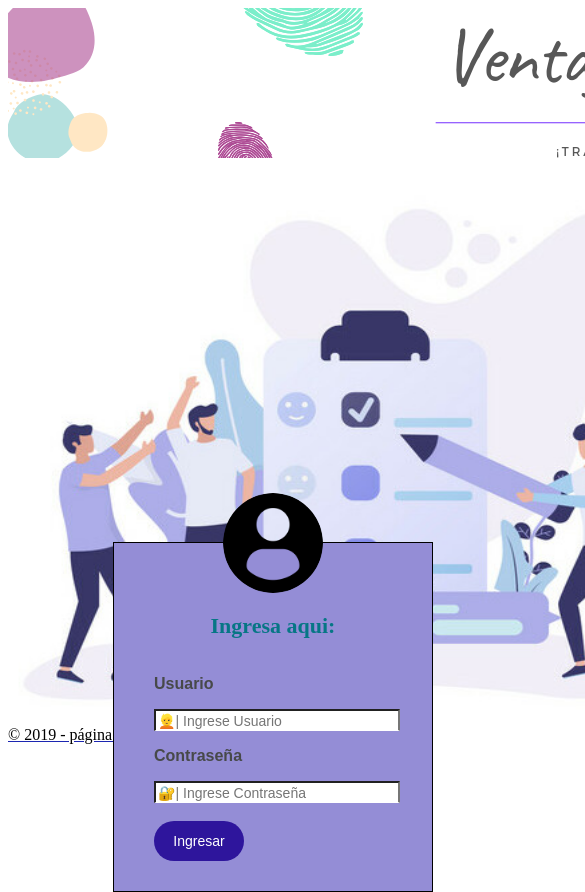
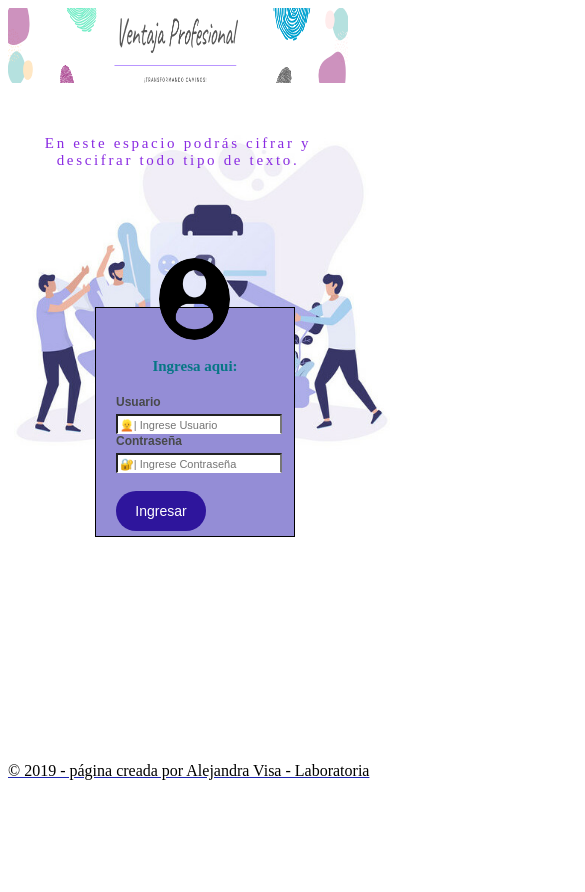
Before and after one commit to Laboratoria/LIM010-Cipher, a website: page src/index.html in a window 390 px wide. Shown: the top 892 px of the page, 585 px wide, since content can reach past the window. After the commit the page ends 844 px from the top, so only its background shows below. Drawn offline with Linux system fonts and the light colour scheme.

Commit message:
max-width:600px css

```diff
--- a/src/cipher.js
+++ b/src/cipher.js
@@ -11,6 +11,7 @@ window.cipher = {
     }
     return result;
   },
+
   decode: (offset, string) => {
     let decodedString = '';
     offset = Math.abs(offset) % 26;
@@ -26,4 +27,5 @@ window.cipher = {
       }
     }
     return decodedString;
-  };
+  }
+};
--- a/src/index.html
+++ b/src/index.html
@@ -5,6 +5,7 @@
   <meta charset="utf-8">
   <title>Ventaja Profesional</title>
   <link rel="stylesheet" href="style.css" />
+  <meta name="viewport" content="width=device-width, initial-scale=1.0">
 </head>
 
 <body>
--- a/src/style.css
+++ b/src/style.css
@@ -1,7 +1,11 @@
-body style {
-    width: 1366px;
+body {
+  width: 100%;
+  display: flex;
+    flex-direction: column;
+    justify-content: center;
+    box-sizing: border-box;
+
 }
-
 .visible {
     display: block;
 }
@@ -10,69 +14,77 @@ body style {
     display: none;
 }
 
+@media screen and (max-width: 600px){
+header img{
+width: 340px;
+height: 75px;
+}
+
+main{
+  min-height: 80vh;
+}
+
 #imagenPrincipal{
-float: left;
-margin-right: 50px;
-margin-top: -20px;
-margin-bottom: -5px;
-width: 700px;
-height: 550px;
+    width: 100%;
+    height: 100%;
 }
 
 #footer {
     display: flex;
     bottom: 0;
     width: 100%;
-    height: 2.1rem;        /* Footer height */
+    height: 2.5rem;        /* Footer height */
 }
 
 #fraseIntro{
   color: blueviolet;
   letter-spacing: 2pt;
-    font-size: 25px;
-    width: 300px;
+  font-size: 15px;
+  width: 340px;
   position: absolute;
-    top: 200px;
-    left: 800px;
+  top: 120px;
+  text-align: center;
 }
 
 #loginForm {
-    width: 320px;
-    height: 350px;
+  width: 200px;
+  height: 230px;
   background: rgb(148, 141, 214);
   color: rgb(255, 255, 255);
-    top: 85%;
-    left: 70%;
+  top: 50%;
+  left: 50%;
   position: absolute;
   transform: translate(-50%,-50%);
   box-sizing: border-box;
   border: 1px solid black;
-    padding: 70px 40px;
+  padding: 50px 20px;
   padding-bottom: 20px;
 }
 
 .avatar{
-    width: 100px;
-    height: 100px;
+  width: 36%;
+  height: 36%;
   border-radius: 50%;
   position: absolute;
   top: -50px;
-    left: calc(50% - 50px);
+  left: calc(57% - 50px);
 }
 
 h2{
     margin: 0px;
     padding: 0 0 20px;
     text-align: center;
-    font-size: 22px;
-    color: rgb(6, 118, 133)
+    font-size: 15px;
+    color: rgb(6, 118, 133);
 }
 
 #loginForm p{
     font-family: sans-serif;
     font-weight: bold;
-    font-size: 16px;
+    font-size: 12px;
     color:rgb(71, 73, 73);
+    margin-top: 0px;
+    margin-bottom: 5px;
 }
 
 #loginForm input{
@@ -82,9 +94,9 @@ h2{
 #loginForm input[type="text"], input[type="password"] {
   border-bottom: 1px solid #fff;
   outline: none;
-height: 17px;
+  height: 15px;
   color: rgb(0, 0, 0);
-font-size: 14px;
+  font-size: 11px;
 }
 
 #loginForm input[type="button"]
@@ -106,11 +118,7 @@ border-radius: 20px;
     color: #000;
     opacity: 1;
 }
-/*
-@media (max-width:480px){
-        width: 95%;
-}
-*/
+
 #divTransform{
     height: 370px;
 }
@@ -210,3 +218,223 @@ border-radius: 20px;
     border: #4682B4 1px solid;
     border-radius: 20px;
 }
+
+}
+
+/*
+@media screen and (min-width: 600px){
+  header img{
+  width: 340px;
+  height: 75px;
+  }
+
+  main{
+    min-height: 80vh;
+  }
+  .visible {
+      display: block;
+  }
+
+  .hidden {
+      display: none;
+  }
+
+  #imagenPrincipal{
+      float: left;
+      margin-right: 50px;
+      margin-top: -20px;
+      margin-bottom: -5px;
+      width: 300px;
+      height: 200px;
+  }
+
+  #footer {
+      display: flex;
+      bottom: 0;
+      width: 100%;
+      height: 2.5rem;
+  }
+
+  #fraseIntro{
+      color: blueviolet;
+      letter-spacing: 2pt;
+      font-size: 25px;
+      width: 300px;
+      position: absolute;
+      top: 200px;
+      left: 800px;
+  }
+
+  #loginForm {
+      width: 320px;
+      height: 350px;
+      background: rgb(148, 141, 214);
+      color: rgb(255, 255, 255);
+      top: 68%;
+      left: 66%;
+      position: absolute;
+      transform: translate(-50%,-50%);
+      box-sizing: border-box;
+      border: 1px solid black;
+      padding: 70px 40px;
+      padding-bottom: 20px;
+  }
+
+  .avatar{
+      width: 100px;
+      height: 100px;
+      border-radius: 50%;
+      position: absolute;
+      top: -50px;
+      left: calc(50% - 50px);
+  }
+
+  h2{
+      margin: 0px;
+      padding: 0 0 20px;
+      text-align: center;
+      font-size: 22px;
+      color: rgb(6, 118, 133)
+  }
+
+  #loginForm p{
+      font-family: sans-serif;
+      font-weight: bold;
+      font-size: 16px;
+      color:rgb(71, 73, 73);
+  }
+
+  #loginForm input{
+      width: 100%;
+  }
+
+  #loginForm input[type="text"], input[type="password"] {
+      border-bottom: 1px solid #fff;
+      outline: none;
+      height: 17px;
+      color: rgb(0, 0, 0);
+      font-size: 14px;
+  }
+
+  #loginForm input[type="button"]
+  {
+      border: none;
+      outline: none;
+      height: 40px;
+      width: 90px;
+      background: #2e159c;
+      color: #fff;
+      font-size: 14px;
+      border-radius: 20px;
+  }
+
+  #loginForm input[type="button"]:hover
+  {
+      cursor: pointer;
+      background: rgb(54, 209, 201);
+      color: #000;
+      opacity: 1;
+  }
+
+  #divTransform{
+      height: 370px;
+  }
+  .divContainer{
+      display: flex;
+      flex-flow: row nowrap;
+      justify-content: space-around;
+  }
+
+  #addFeedback{
+      color: #5F9EA0;
+      font-weight: bold;
+      text-align: center;
+  }
+  #textAreaIn{
+      border-color: #231d38;
+      width: 360px;
+      height: 150px;
+  }
+
+  #showFeedback{
+      color: #5F9EA0;
+      font-weight: bold;
+      text-align: center;
+  }
+  #textAreaOut{
+      border-color: #231d38;
+      width: 360px;
+      height: 150px;
+  }
+
+  #welcome{
+      font-family: cursive;
+      width: 1070px;
+      font-size: 25px;
+      color: #EE82EE;
+      margin-top: 0px;
+  }
+  #fraseIntroDos{
+      font-family: Arial, Helvetica, sans-serif;
+      font-size: 20px;
+      color: rgb(92, 58, 146);
+      width: 1070px;
+      text-align: center;
+  }
+
+  #inputOffset{
+      height: 15px;
+      width: 50px;
+  }
+  #btnEncode {
+      font-family: cursive;
+      color: #5F9EA0;
+      font-weight: bold;
+      width: 20%;
+      padding: 5px;
+      border: #4682B4 1px solid;
+      border-radius: 20px;
+  }
+
+  #btnDecode{
+      font-family: cursive;
+      color: #5F9EA0;
+      font-weight: bold;
+      width: 20%;
+      padding: 5px;
+      border: #4682B4 1px solid;
+      border-radius: 20px;
+  }
+
+  #btnClean{
+      font-family: cursive;
+      color: #5F9EA0;
+      font-weight: bold;
+      width: 20%;
+      padding: 5px;
+      border: #4682B4 1px solid;
+      border-radius: 20px;
+  }
+
+  #btnSend{
+      font-family: cursive;
+      color: #5F9EA0;
+      font-weight: bold;
+      width: 20%;
+      padding: 5px;
+      border: #4682B4 1px solid;
+      border-radius: 20px;
+  }
+
+  #btnExit{
+      font-family: cursive;
+      color: #5F9EA0;
+      font-weight: bold;
+      width: 20%;
+      padding: 5px;
+      border: #4682B4 1px solid;
+      border-radius: 20px;
+  }
+
+  }
+*/
```
Also changed, not shown: test/cipher.spec.js (+4 -0 lines), src/VentajaProfesional.png (added). Lines whose indentation alone changed are shown as unchanged.
